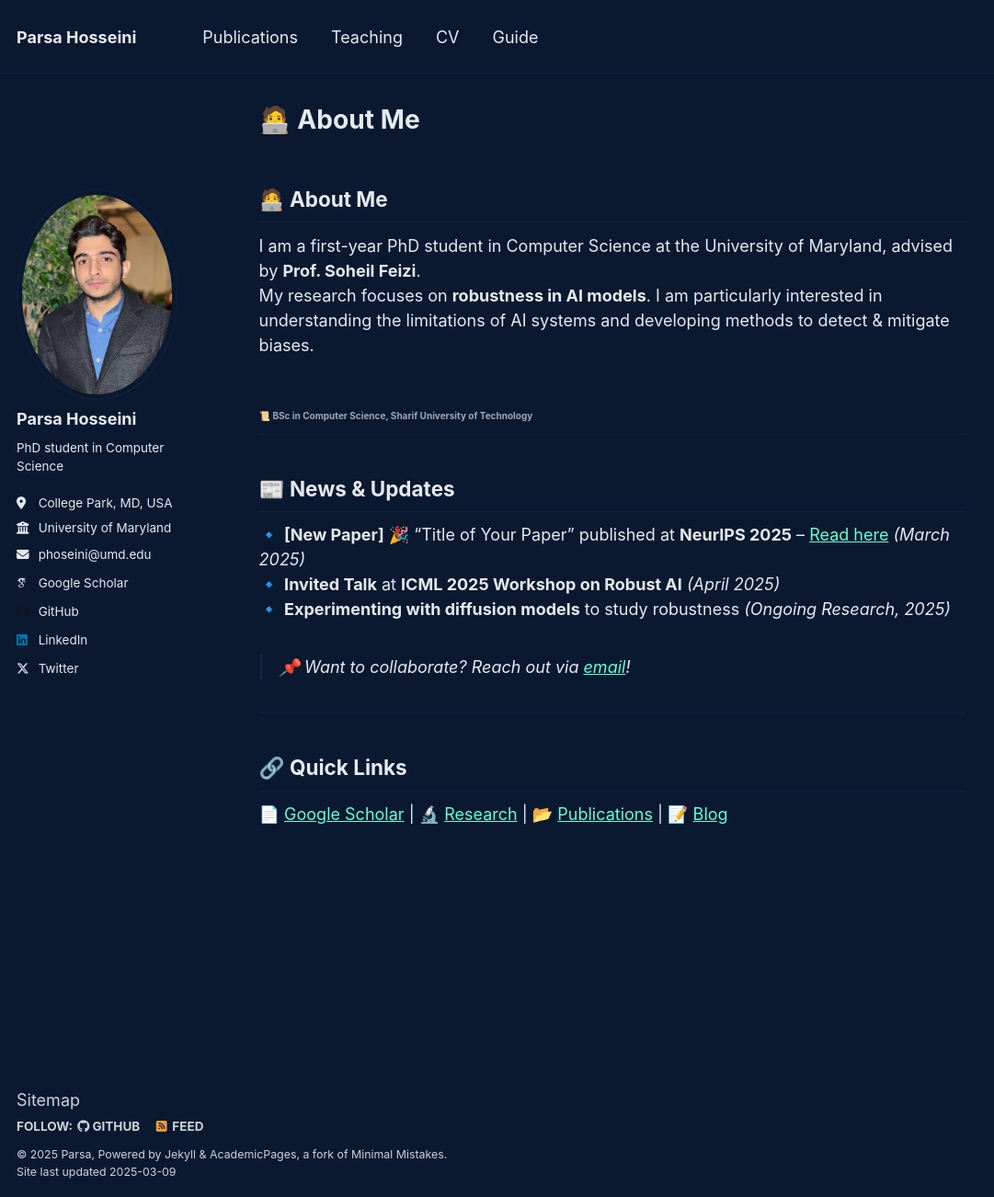
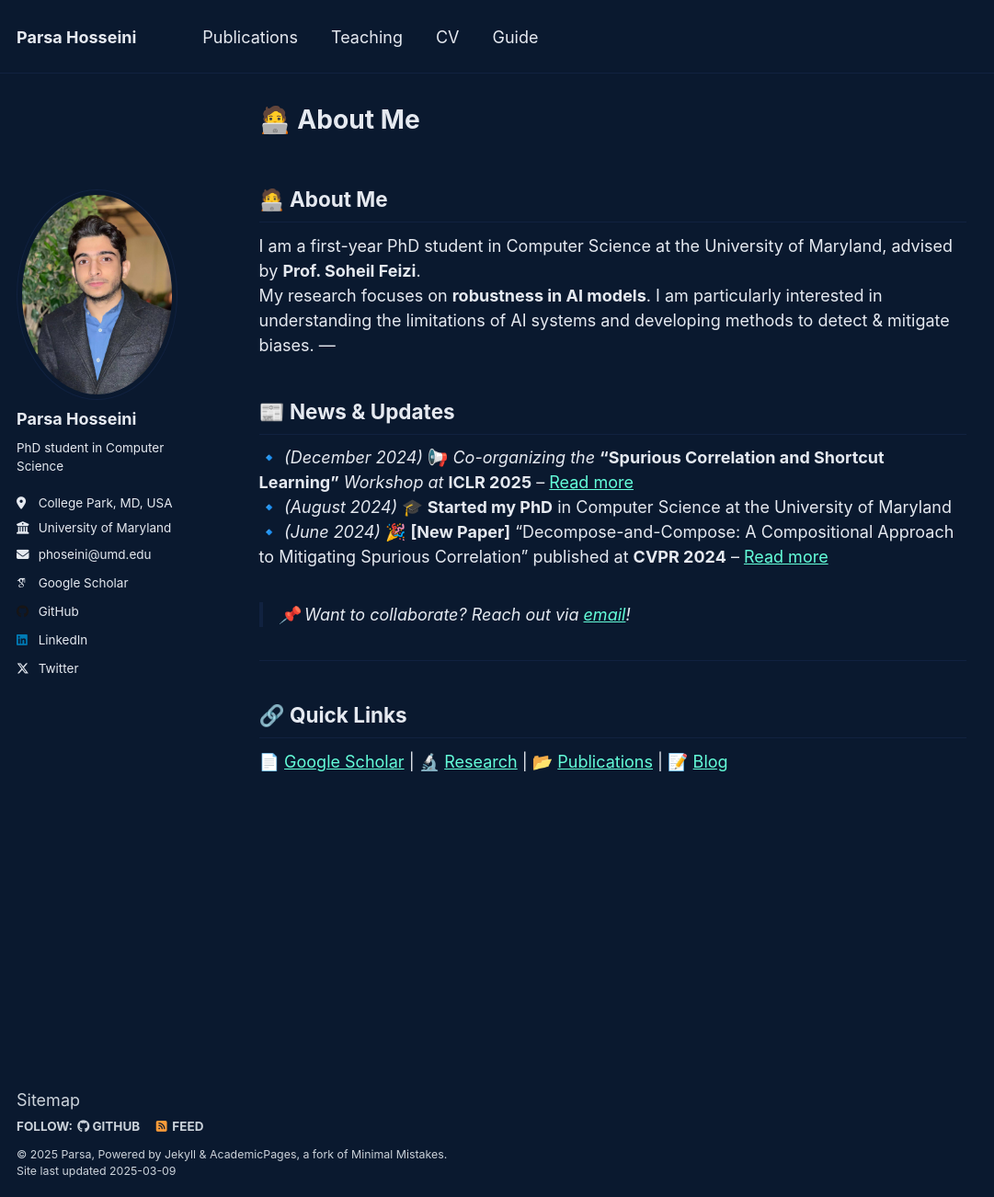
Before and after one commit to sudoparsa/sudoparsa.github.io, a Jekyll site: the page built from _pages/about.md, in a window 1280 px wide and 1302 px high. Shown: the whole window at 92% size, without its empty margins (0-1081 px from the left). Built offline with Jekyll 4.4.1, drawn with Linux system fonts in a browser that asks for light colours; some web fonts are replaced; our own code applies the rules of GitHub Pages for plain Markdown files.

Commit message:
Update about.md

```diff
--- a/_pages/about.md
+++ b/_pages/about.md
@@ -10,14 +10,12 @@ redirect_from:
 I am a first-year PhD student in Computer Science at the University of Maryland, advised by **Prof. Soheil Feizi**.
 My research focuses on **robustness in AI models**.
 I am particularly interested in understanding the limitations of AI systems and developing methods to detect & mitigate biases.
-
-<span class="small-text">📜 **BSc in Computer Science, Sharif University of Technology**</span>
 ---
 
 ## 📰 News & Updates
-🔹 **[New Paper]** 🎉 "Title of Your Paper" published at **NeurIPS 2025** – [Read here](#) *(March 2025)*
-🔹 **Invited Talk** at **ICML 2025 Workshop on Robust AI** *(April 2025)*
-🔹 **Experimenting with diffusion models** to study robustness *(Ongoing Research, 2025)*
+🔹 *(December 2024)* 📢 *Co-organizing the* **"Spurious Correlation and Shortcut Learning"** *Workshop at* **ICLR 2025** – [Read more](https://scslworkshop.github.io)
+🔹 *(August 2024)* 🎓 **Started my PhD** in Computer Science at the University of Maryland
+🔹 *(June 2024)*  🎉 **[New Paper]** "Decompose-and-Compose: A Compositional Approach to Mitigating Spurious Correlation" published at **CVPR 2024** – [Read more](https://cvpr.thecvf.com/virtual/2024/poster/30981)
 
 > 📌 *Want to collaborate? Reach out via [email](mailto:your-email@umd.edu)!*
 
```
